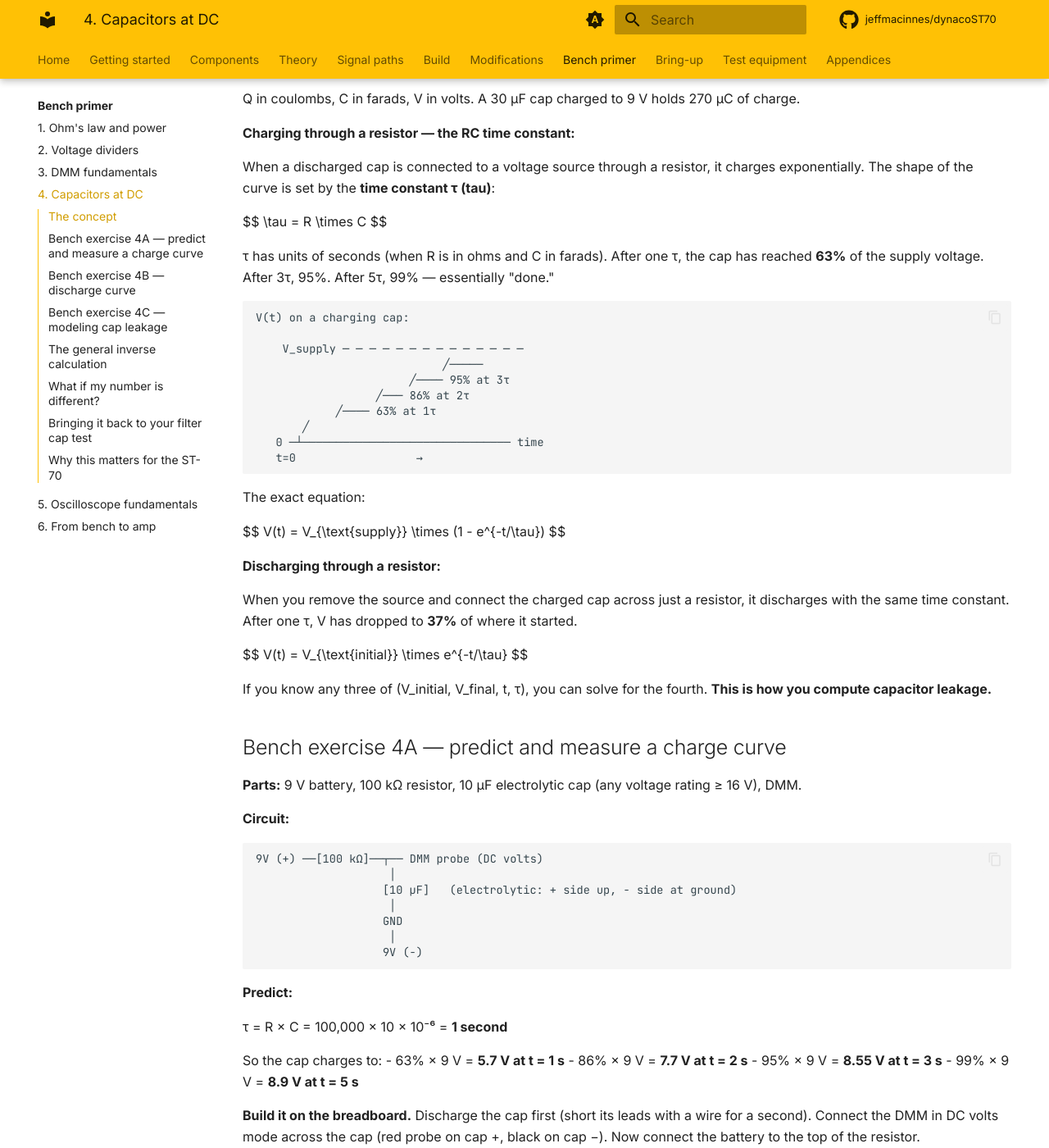
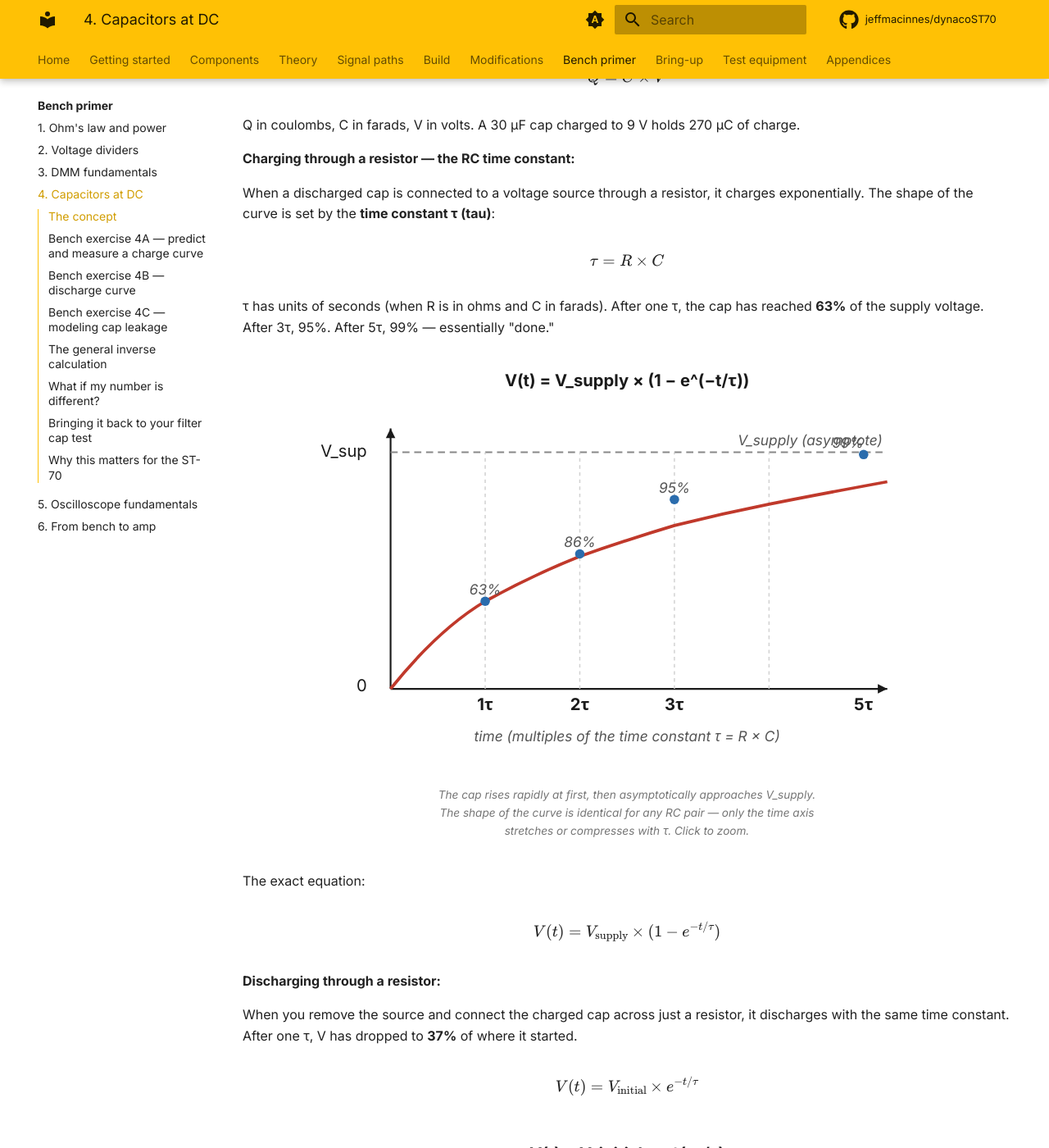
Before and after one commit to jeffmacinnes/dynacoST70, an MkDocs documentation site: the page built from docs/bench-primer/04-capacitors-dc.md, in a window 1280 px wide and 1400 px high, scrolled down 321 px. Shown: the whole window at 82% size. Built offline with MkDocs 1.6.1 and Material for MkDocs 9.7.7, drawn with Linux system fonts in a browser that asks for light colours; comment, search, counter and statistics services are not loaded; some of the changed text lies outside the part shown.

Commit message:
Bench primer: SVG diagrams + MathJax rendering
- Enable arithmatex + MathJax 3 so the $$...$$ equations across the
  bench primer (and any future math) render as proper typeset math
  instead of literal LaTeX.
- Add 9 hand-authored SVGs for the bench primer (Ohm's law loop,
  2- and 3-resistor dividers, DMM loading, DMM in current mode,
  RC charging circuit + curve, leaky-cap model, discharge curve).
- Swap the ASCII art in the 4 exercise pages for the SVGs via the
  standard diagram-fig figure pattern.

Co-Authored-By: Claude Opus 4.7 (1M context) <noreply@anthropic.com>

````diff
--- a/docs/bench-primer/04-capacitors-dc.md
+++ b/docs/bench-primer/04-capacitors-dc.md
@@ -22,18 +22,10 @@ $$ \tau = R \times C $$
 
 τ has units of seconds (when R is in ohms and C in farads). After one τ, the cap has reached **63%** of the supply voltage. After 3τ, 95%. After 5τ, 99% — essentially "done."
 
-```
-V(t) on a charging cap:
-
-    V_supply ─ ─ ─ ─ ─ ─ ─ ─ ─ ─ ─ ─ ─ ─
-                            ╱─────
-                       ╱──── 95% at 3τ
-                  ╱─── 86% at 2τ
-            ╱──── 63% at 1τ
-       ╱
-   0 ─┴─────────────────────────────── time
-   t=0                  →
-```
+<figure class="diagram-fig" markdown="span">
+  <img src="../../assets/diagrams/bench-primer/rc-charging-curve.svg" alt="Exponential charging curve toward V_supply">
+  <figcaption>The cap rises rapidly at first, then asymptotically approaches V_supply. The shape of the curve is identical for any RC pair — only the time axis stretches or compresses with τ. Click to zoom.</figcaption>
+</figure>
 
 The exact equation:
 
@@ -45,6 +37,11 @@ When you remove the source and connect the charged cap across just a resistor, i
 
 $$ V(t) = V_{\text{initial}} \times e^{-t/\tau} $$
 
+<figure class="diagram-fig" markdown="span">
+  <img src="../../assets/diagrams/bench-primer/cap-discharge-curve.svg" alt="Exponential discharge curve from V_initial">
+  <figcaption>The mirror image of the charging curve: rapid fall at first, asymptotic approach to zero. Same τ as the charge curve uses. Click to zoom.</figcaption>
+</figure>
+
 If you know any three of (V_initial, V_final, t, τ), you can solve for the fourth. **This is how you compute capacitor leakage.**
 
 ## Bench exercise 4A — predict and measure a charge curve
@@ -53,15 +50,10 @@ If you know any three of (V_initial, V_final, t, τ), you can solve for the four
 
 **Circuit:**
 
-```
-9V (+) ──[100 kΩ]──┬── DMM probe (DC volts)
-                    │
-                   [10 µF]   (electrolytic: + side up, − side at ground)
-                    │
-                   GND
-                    │
-                   9V (−)
-```
+<figure class="diagram-fig" markdown="span">
+  <img src="../../assets/diagrams/bench-primer/rc-charging-circuit.svg" alt="RC charging circuit: 9V, 100 kΩ, 10 µF, DMM across cap">
+  <figcaption>The R and C set the time constant; the DMM in DC volts mode reads the cap voltage as it climbs. Discharge the cap (short its leads briefly) before each run. Click to zoom.</figcaption>
+</figure>
 
 **Predict:**
 
@@ -105,15 +97,10 @@ So at t = 100 s, the cap should still be at 0.37 × 9 V = **3.3 V**. At t = 200
 
 A real electrolytic cap has some internal leakage, modeled as an equivalent parallel resistor:
 
-```
-    cap (+)
-       │
-       ├──[ideal cap]──┐
-       │               │
-       └──[R_leak]─────┤
-       │
-    cap (−)
-```
+<figure class="diagram-fig" markdown="span">
+  <img src="../../assets/diagrams/bench-primer/cap-leakage-model.svg" alt="Electrolytic cap model — ideal cap in parallel with R_leak">
+  <figcaption>The dashed box is what you'd see at the bench — a single capacitor part. Inside, the equivalent model is an ideal cap in parallel with a leakage resistance. A healthy cap has R_leak in the GΩ range; a leaky cap might be down at MΩ. Click to zoom.</figcaption>
+</figure>
 
 R_leak is huge (MΩ to GΩ) for a healthy cap, smaller for a leaky one. You can't directly measure R_leak — but you can infer it from how fast the cap discharges when nothing else is connected.
 
--- /dev/null
+++ b/docs/javascripts/mathjax.js
@@ -0,0 +1,16 @@
+window.MathJax = {
+  tex: {
+    inlineMath: [["\\(", "\\)"]],
+    displayMath: [["\\[", "\\]"]],
+    processEscapes: true,
+    processEnvironments: true
+  },
+  options: {
+    ignoreHtmlClass: ".*|",
+    processHtmlClass: "arithmatex"
+  }
+};
+
+document$.subscribe(() => {
+  MathJax.typesetPromise();
+});
--- a/mkdocs.yml
+++ b/mkdocs.yml
@@ -61,6 +61,8 @@ extra_css:
 
 extra_javascript:
   - javascripts/preview-panel.js
+  - javascripts/mathjax.js
+  - https://unpkg.com/mathjax@3/es5/tex-mml-chtml.js
 
 markdown_extensions:
   - admonition
@@ -88,6 +90,8 @@ markdown_extensions:
   - pymdownx.tilde
   - pymdownx.caret
   - pymdownx.smartsymbols
+  - pymdownx.arithmatex:
+      generic: true
 
 plugins:
   - search
````
Also changed, not shown: docs/bench-primer/01-ohms-law-and-power.md (+4 -11 lines), docs/bench-primer/02-voltage-dividers.md (+10 -34 lines), docs/bench-primer/03-dmm-fundamentals.md (+8 -20 lines), docs/assets/diagrams/bench-primer/cap-discharge-curve.svg (added), docs/assets/diagrams/bench-primer/cap-leakage-model.svg (added), docs/assets/diagrams/bench-primer/dmm-current-measurement.svg (added), docs/assets/diagrams/bench-primer/dmm-loading.svg (added), docs/assets/diagrams/bench-primer/ohms-law-circuit.svg (added), docs/assets/diagrams/bench-primer/rc-charging-circuit.svg (added), docs/assets/diagrams/bench-primer/rc-charging-curve.svg (added), docs/assets/diagrams/bench-primer/voltage-divider-2r.svg (added), docs/assets/diagrams/bench-primer/voltage-divider-3r.svg (added).
